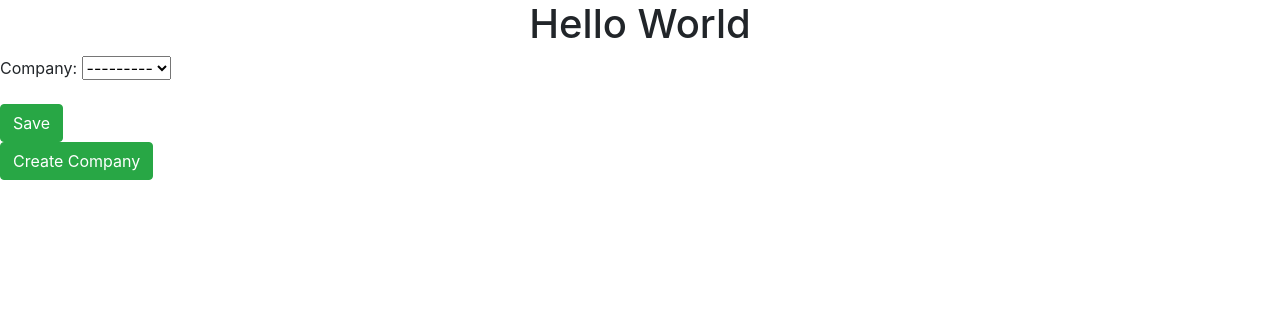
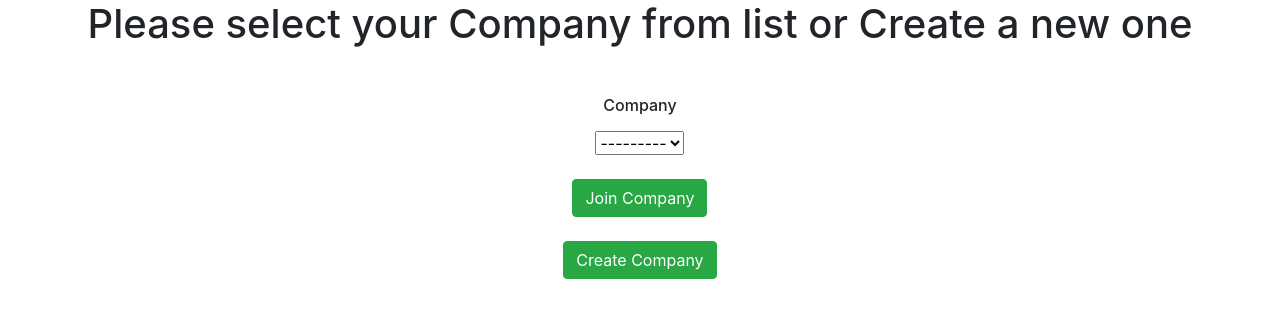
Before and after one commit to evbeda/suppliers_management, a Django app: page /suppliersite/supplier/company in a window 1280 px wide. Shown: the part 57-375 px from the top of the page. Run offline with Django 3.2, Linux system fonts and the light colour scheme; the visitor is signed in with stand-in values (Sample User, id 1); data that the repository does not hold is empty; parts of the project's set-up code (start-up, migrations or seed data) failed here and were passed over; some libraries are stand-ins or nearby versions.

Commit message:
[MINOR] Template for user without company

```diff
--- a/supplier_app/models.py
+++ b/supplier_app/models.py
@@ -18,6 +18,9 @@ class PDFFile(models.Model):
 class Company(models.Model):
     name = models.CharField(max_length=200)
     description = models.TextField()
+
+    def __str__(self):
+        return self.name.capitalize()
 
 
 class CompanyUserPermission(models.Model):
--- a/supplier_app/tests_company.py
+++ b/supplier_app/tests_company.py
@@ -29,6 +29,10 @@ class TestCompanyModels(TestCase):
         self.assertEqual(
             company.description,
             Company.objects.all().last().description
+        )
+        self.assertEqual(
+            str(company),
+            Company.objects.all().last().name.capitalize()
         )
 
     def test_company_tax_payer_relationship(self):
--- a/templates/supplier_app/company_selector.html
+++ b/templates/supplier_app/company_selector.html
@@ -1,16 +1,28 @@
 {% extends 'base.html' %}
 {% load i18n %}
 
-{% block styles %}
-{% load static %}
-{% endblock %}
-
 {% block content %}
 {% include 'supplier_app/navbar.html' %}
-    <h1 class='text-center'> {% trans "Hello World" %}</h1>
-    <form method="post">{% csrf_token %}
-        {{ form.as_p }}
-        <input type="submit" value="Save" class='btn btn-success'>
-    </form>
-    <a class='btn btn-success' href="{% url 'company-create' %}">Create Company</a>
+    <h1 class='text-center mb-5'>
+        {% trans "Please select your Company from list or Create a new one" %}
+    </h1>
+    <div class="col-sm-4 offset-sm-4 text-center">
+        <form method="post" class="form-inlin justify-content-center">
+            {% csrf_token %}
+            <div class="form-group">
+                <div class="m-3 text-center">
+                    <h6>{{form.company.label}}</h6>
+                </div>
+                <div class="m-2">
+                    {{form.company}}
+                </div>
+            </div>
+            <input type="submit" value="Join Company" class='btn btn-success m-2'>
+        </form>
+        <div class="m-3">
+            <a class='btn btn-success' href="{% url 'company-create' %}">Create Company</a>
+        </div>
+    </div>
+
+
 {% endblock %}
--- a/templates/supplier_app/taxpayer-creation.html
+++ b/templates/supplier_app/taxpayer-creation.html
@@ -24,7 +24,7 @@
     </div>
     <div class="row">
         <div class="col-md-12 text-center">
-            <input class="btn btn-primary d-inline-block w-50" type="submit" value="Create taxpayer!" />
+            <input class="btn btn-primary d-inline-block w-50" type="submit" value="Create taxpayer" />
         </div>
     </div>
 </form>
```
Also changed, not shown: supplier_app/forms.py (+6 -3 lines), templates/supplier_app/company_creation.html (+23 -9 lines).
